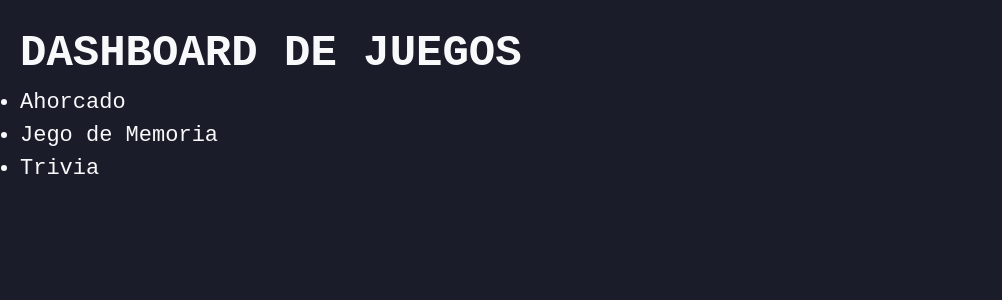
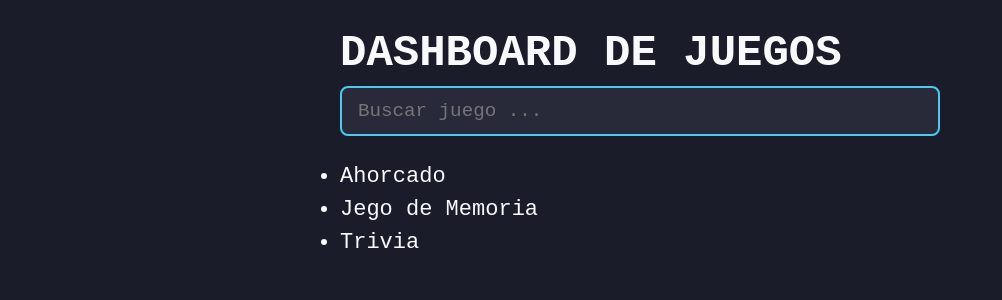
Before and after one commit to Lunrak/portafolio, a React (Vite) app in the folder dashboard-juegos-react/: page / in a window 1280 px wide. Shown: the top 300 px of the page, without its empty margins (0-1002 px from the left). Built offline with nearby package versions, Linux system fonts and the light colour scheme.

Commit message:
feat(react): agregar buscador en tiempo real

```diff
--- a/dashboard-juegos-react/src/App.jsx
+++ b/dashboard-juegos-react/src/App.jsx
@@ -1,5 +1,7 @@
+import { useState } from 'react';
 import Header from './components/Header';
 import GameList from './components/GameList';
+import GameSearch from './components/GameSearch';
 
 const games = [
   { id: 'ahorcado', title: 'Ahorcado' },
@@ -8,10 +10,20 @@ const games = [
 ];
 
 function App() {
+  const [searchTerm, setSearchTerm] = useState('');
+  const filteredGames = games.filter((game) =>
+    game.title.toLocaleLowerCase().includes(searchTerm.toLocaleLowerCase()),
+  );
+
   return (
-    <div>
+    <div className="app-container">
       <Header title="Dashboard de Juegos" />
-      <GameList games={games} />
+      <GameSearch value={searchTerm} onChange={setSearchTerm} />
+      {filteredGames.length > 0 ? (
+        <GameList games={filteredGames} />
+      ) : (
+        <p className="no-results">No se encontraron resultados</p>
+      )}
     </div>
   );
 }
--- /dev/null
+++ b/dashboard-juegos-react/src/components/GameSearch.jsx
@@ -0,0 +1,19 @@
+function GameSearch({ value, onChange }) {
+  return (
+    <div className="search-container">
+      <label htmlFor="search-input" className="sr-only">
+        Buscar juego
+      </label>
+      <input
+        type="text"
+        placeholder="Buscar juego ..."
+        id="search-input"
+        value={value}
+        onChange={(e) => onChange(e.target.value)}
+        className="search-input"
+      />
+    </div>
+  );
+}
+
+export default GameSearch;
--- a/dashboard-juegos-react/src/index.css
+++ b/dashboard-juegos-react/src/index.css
@@ -28,3 +28,46 @@ h3 {
   font-family: var(--font-pixel);
   text-transform: uppercase;
 }
+
+.app-container {
+  max-width: 600px;
+  margin: 0 auto;
+}
+
+.search-container {
+  margin-bottom: 24px;
+}
+
+.search-input {
+  width: 100%;
+  padding: 12px 16px;
+  background-color: var(--bg-panel);
+  border: 2px solid var(--accent-primary);
+  color: var(--text-primary);
+  font-family: var(--font-body);
+  font-size: 1.2rem;
+  border-radius: 8px;
+  outline: none;
+}
+
+.search-input:focus-visible {
+  box-shadow: 0 0 0 3px rgba(76, 201, 240, 0.4);
+}
+
+.no-results {
+  color: var(--text-secondary);
+  text-align: center;
+  font-style: italic;
+}
+
+.sr-only {
+  position: absolute;
+  width: 1px;
+  height: 1px;
+  padding: 0;
+  margin: -1px;
+  overflow: hidden;
+  clip: rect(0, 0, 0, 0);
+  white-space: nowrap;
+  border: 0;
+}
```
